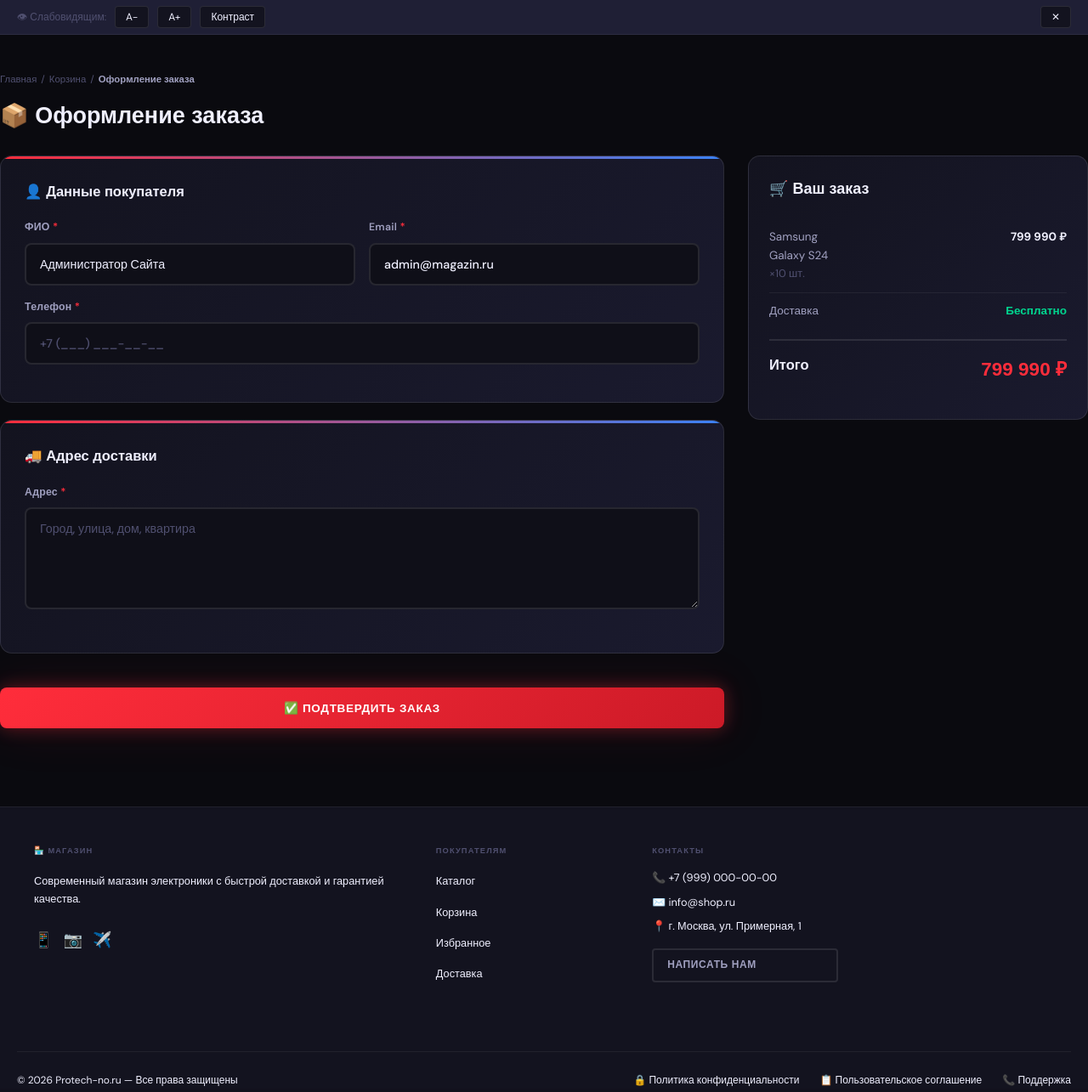
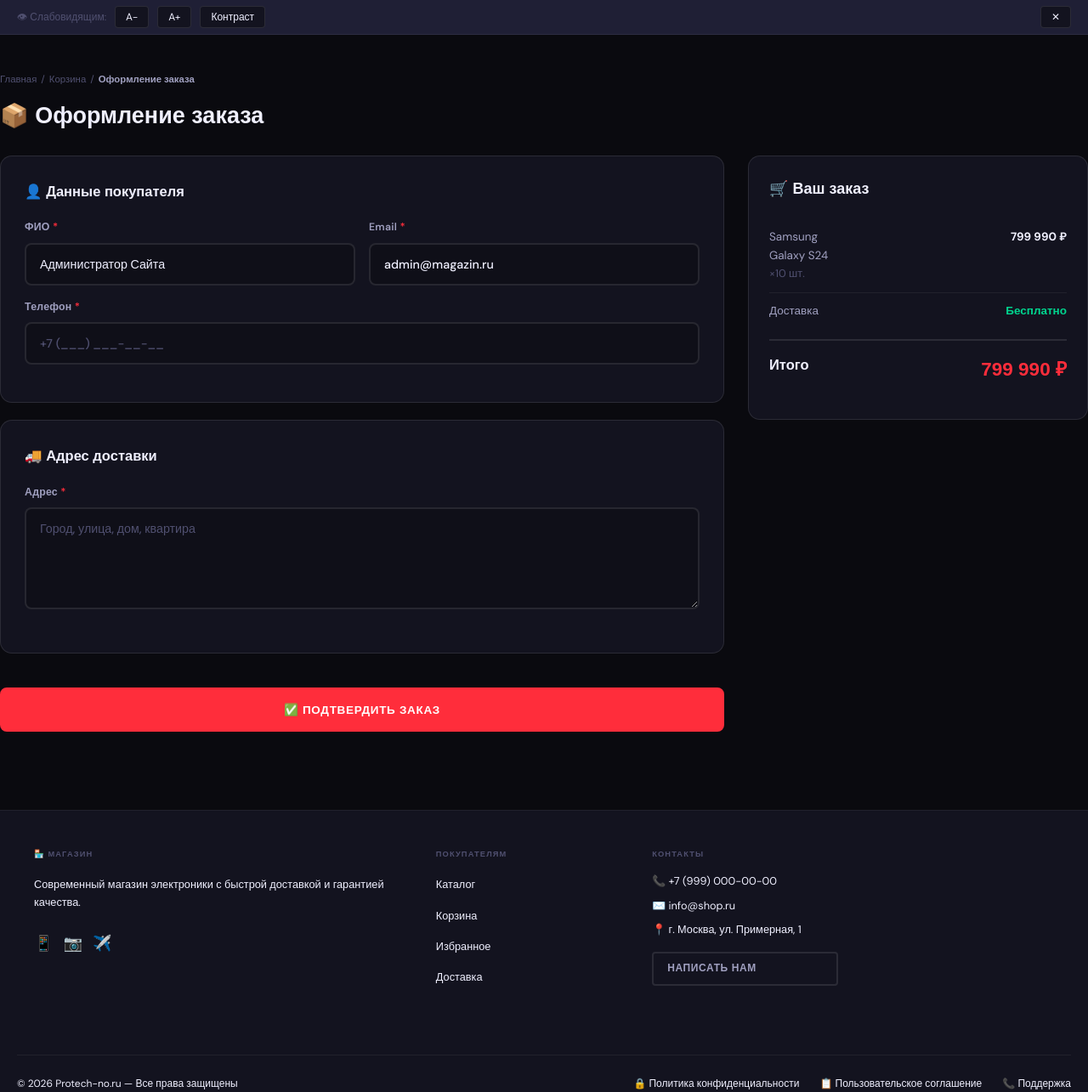
Before and after one commit to xbloody96-creator/shop1, a PHP site: page /checkout.php in a window 1280 px wide. Shown: the part 147-1432 px from the top of the page at 85% size. Run offline with PHP 8.4, Linux system fonts and the light colour scheme; the visitor is signed in with stand-in values (Sample User, id 1); data comes from the database, SQL or seed files in the repository; tables that the repository leaves empty hold one stand-in row (values such as "Sample post"); some libraries are stand-ins or nearby versions; some web fonts are replaced.

Commit message:
update branch

```diff
--- a/checkout.php
+++ b/checkout.php
@@ -31,12 +31,12 @@ if ($_SERVER['REQUEST_METHOD'] === 'POST') {
     if (!filter_var($email, FILTER_VALIDATE_EMAIL)) $errors[] = 'Некорректный email';
     if (empty($address)) $errors[] = 'Введите адрес доставки';
 
-    // Валидация телефона: только цифры, от 10 до 11 символов
+    // Валидация телефона: только цифры, ровно 11 символов
     $cleanPhone = preg_replace('/\D/', '', $phone);
     if (empty($cleanPhone)) {
         $errors[] = 'Введите номер телефона';
-    } elseif (strlen($cleanPhone) < 10 || strlen($cleanPhone) > 11) {
-        $errors[] = 'Номер телефона должен содержать от 10 до 11 цифр';
+    } elseif (strlen($cleanPhone) !== 11) {
+        $errors[] = 'Номер телефона должен содержать ровно 11 цифр';
     }
 
     if (empty($errors)) {
@@ -75,22 +75,11 @@ require_once __DIR__ . '/includes/header.php';
     gap: 28px;
 }
 .checkout-form-section {
-    background: linear-gradient(135deg, var(--surface) 0%, var(--surface2) 100%);
+    background: var(--surface);
     border: 1px solid var(--border2);
     border-radius: var(--radius-lg);
     padding: 28px;
     margin-bottom: 20px;
-    position: relative;
-    overflow: hidden;
-}
-.checkout-form-section::before {
-    content: '';
-    position: absolute;
-    top: 0;
-    left: 0;
-    right: 0;
-    height: 3px;
-    background: linear-gradient(90deg, var(--accent), var(--accent2));
 }
 .checkout-section-title {
     font-family: var(--font-d);
@@ -142,7 +131,7 @@ require_once __DIR__ . '/includes/header.php';
     resize: vertical;
 }
 .checkout-summary {
-    background: linear-gradient(135deg, var(--surface) 0%, var(--surface2) 100%);
+    background: var(--surface);
     border: 1px solid var(--border2);
     border-radius: var(--radius-lg);
     padding: 24px;
@@ -208,9 +197,9 @@ require_once __DIR__ . '/includes/header.php';
 .checkout-submit-btn {
     width: 100%;
     padding: 16px;
-    background: linear-gradient(135deg, var(--accent) 0%, var(--accent-dark) 100%);
+    background: var(--accent);
     color: #fff;
-    border: none;
+    border: 2px solid var(--accent);
     border-radius: var(--radius-md);
     font-family: var(--font-d);
     font-size: 0.9rem;
@@ -220,11 +209,12 @@ require_once __DIR__ . '/includes/header.php';
     cursor: pointer;
     transition: all var(--tr);
     margin-top: 20px;
-    box-shadow: var(--glow-red);
 }
 .checkout-submit-btn:hover {
+    background: #fff;
+    color: var(--accent);
     transform: translateY(-3px);
-    box-shadow: 0 12px 40px rgba(255,45,59,0.5);
+    box-shadow: 0 12px 40px rgba(255,45,59,0.3);
 }
 .checkout-submit-btn:active {
     transform: translateY(-1px);
```
Also changed, not shown: 1 other file.
